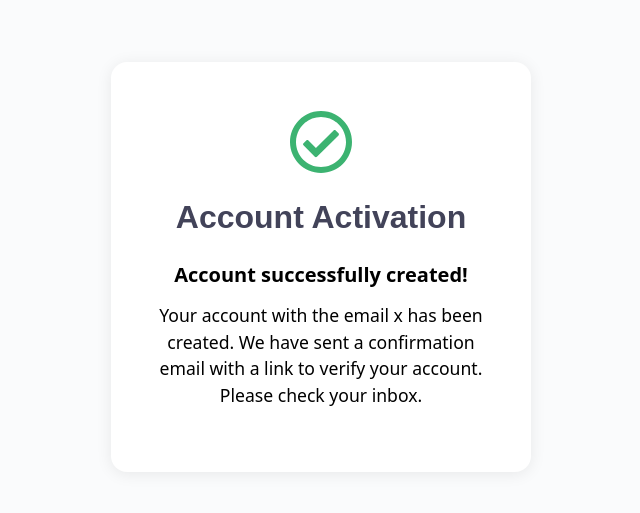
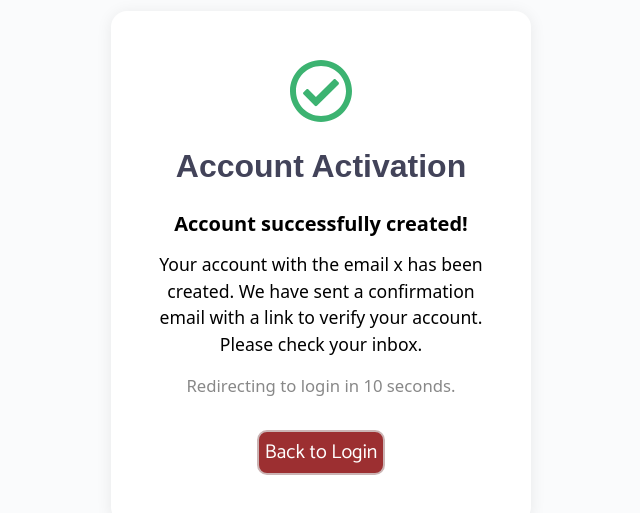
Before and after one commit to filipecosgom/ProjectCitrus, a React (Create React App) app in the folder frontend/: page /account-activation in a window 1280 px wide. Shown: the part 133-646 px from the top of the page, without its empty margins (319-959 px from the left). Built offline with nearby package versions, Linux system fonts and the light colour scheme; a web font is replaced by a local one.

Commit message:
Frontend - Inserted account activation button and automatic forwarding

```diff
--- a/frontend/src/pages/landing/AccountActivation.js
+++ b/frontend/src/pages/landing/AccountActivation.js
@@ -1,11 +1,21 @@
-import React from "react";
+import React, { useEffect } from "react";
 import { FaRegCheckCircle } from "react-icons/fa";
 import "./AccountActivation.css";
 import { useIntl } from "react-intl";
+import { useNavigate } from "react-router-dom";
 
 export default function AccountActivation({ email }) {
-    //Internacionalização
   const intl = useIntl();
+  const navigate = useNavigate();
+  const segundos = 10; // valor em segundos
+
+  // Redireciona para login após X segundos
+  useEffect(() => {
+    const timer = setTimeout(() => {
+      navigate("/login");
+    }, segundos * 1000);
+    return () => clearTimeout(timer);
+  }, [navigate, segundos]);
 
   return (
     <div className="activation-container">
@@ -15,13 +25,30 @@ export default function AccountActivation({ email }) {
           {intl.formatMessage({ id: "activationTitle" })}
         </h1>
         <div className="activation-message">
-                    <strong>{intl.formatMessage({ id: "activationSuccessMessage" })}</strong>
+          <strong>
+            {intl.formatMessage({ id: "activationSuccessMessage" })}
+          </strong>
           <p>
             {intl.formatMessage(
               { id: "activationEmailConfirmation" },
               { email: email || "x" }
             )}
           </p>
+          <p style={{ marginTop: 16, color: "#888", fontSize: "0.95em" }}>
+            {intl.formatMessage(
+              { id: "activationRedirectMessage" },
+              { segundos }
+            )}
+          </p>
+        </div>
+        <div>
+          <button
+            className="main-button"
+            type="button"
+            onClick={() => navigate("/login")}
+          >
+            {intl.formatMessage({ id: "registerButton" })}
+          </button>
         </div>
       </div>
     </div>
--- a/frontend/src/utils/translations/en.js
+++ b/frontend/src/utils/translations/en.js
@@ -25,6 +25,7 @@ const en = {
   registerLogin: "Log in.",
   registerLogo: "CITRUS Logo",
   registerLogoContainerTitle: "Join the CITRUS community!",
+  registerButton: "Back to Login",
 
   registerErrorEmailMissing: "Email is required",
   registerErrorEmailInvalid: "Invalid email format",
@@ -40,8 +41,7 @@ const en = {
         "Your account with the email {email} has been created. " +
         "We have sent a confirmation email with a link to verify your account. " +
         "Please check your inbox.",
-
-
+    activationRedirectMessage: "Redirecting to login in {segundos} seconds.",
 
 
 
--- a/frontend/src/utils/translations/pt.js
+++ b/frontend/src/utils/translations/pt.js
@@ -25,6 +25,7 @@ const pt = {
   registerLogin: "Entrar.",
   registerLogo: "Logotipo CITRUS",
   registerLogoContainerTitle: "Junte-se à comunidade CITRUS!",
+  registerButton: "Voltar ao Login",
 
   registerErrorEmailMissing: "O email é necessário",
   registerErrorEmailInvalid: "Formato de email inválido",
@@ -40,6 +41,7 @@ const pt = {
         "A tua conta com o email {email} foi criada. " +
         "Enviámos um email de confirmação com um link para validares a tua conta. " +
         "Por favor verifica a tua caixa de entrada.",
+    activationRedirectMessage: "Serás redirecionado para o login em {segundos} segundos.",
 
 
   // Forgot Password
```
Lines whose indentation alone changed are shown as unchanged.
